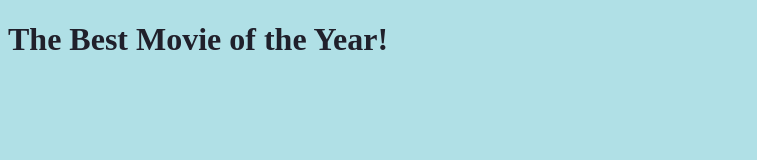
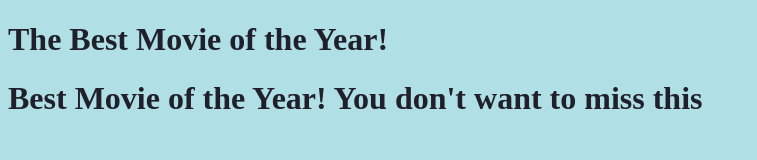
Before and after one commit to kartikaya924/movie-promo, a plain HTML site: page index.html in a window 1280 px wide. Shown: the whole page, without its empty margins (0-757 px from the left). Drawn offline with Linux system fonts and the light colour scheme.

Commit message:
add index.html

```diff
--- a/index.html
+++ b/index.html
@@ -6,6 +6,7 @@
 <body>
 
 <h1>The Best Movie of the Year!</h1>
+<h1> Best Movie of the Year! You don't want to miss this</h1>
 
 
 </body>
```
